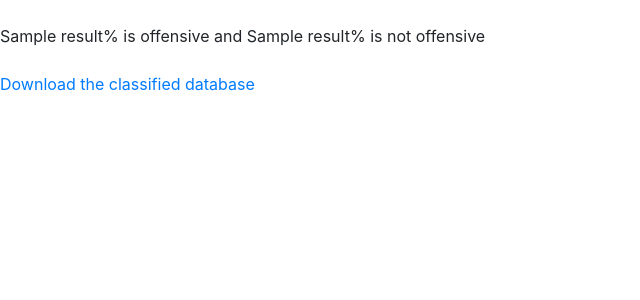
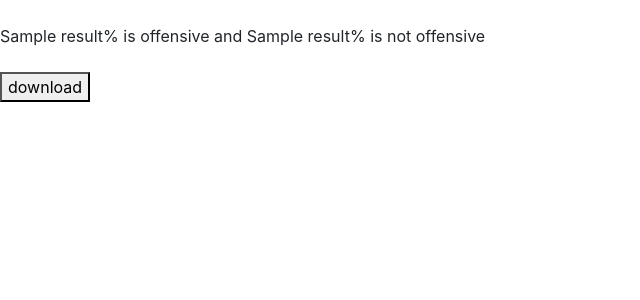
Before and after one commit to Yaserni/offlang-app, a Flask app: template templates/classifyDB.html in a window 1280 px wide. Shown: the part 56-356 px from the top of the page, without its empty margins (0-640 px from the left). Run offline with Flask 2, Linux system fonts and the light colour scheme; the template is opened without the code that fills it: most values are stand-ins (such as "Sample title", 1, 10 or a date in 2020); parts of the project's set-up code (start-up, migrations or seed data) failed here and were passed over.

Commit message:
fix some bugs

```diff
--- a/SVM_model_arabic.py
+++ b/SVM_model_arabic.py
@@ -153,7 +153,7 @@ def classify_DB(filepath):
     df = pd.DataFrame(data=[])
     df['sentence']=list
     df['off']=classifiedList
-    df.to_excel('uploads/classified.xlsx',index=False)
+    df.to_excel('uploads/class.xlsx',index=False)
     os.remove(filepath)
     return counter, db_length - counter
 
--- a/SVM_model_hebrew.py
+++ b/SVM_model_hebrew.py
@@ -3,6 +3,10 @@ import ReadSheetsFiles as rsf
 import re
 import pandas as pd
 import joblib
+
+
+
+
 # -----------------------------------  Preprocessing -------------------------------------
 
 
@@ -63,7 +67,7 @@ def classify_DB(filepath):
     df = pd.DataFrame(data=[])
     df['sentence']=list
     df['off']=classifiedList
-    df.to_excel('uploads/classified.xlsx',index=False)
+    df.to_excel(F'uploads/class.xlsx',index=False)
     os.remove(filepath)
     return counter, db_length - counter
 
--- a/app.py
+++ b/app.py
@@ -35,7 +35,7 @@ def clssifydatabase(filepath):
 @app.route("/")
 def index():
     try:
-        os.remove('uploads/classified.xlsx')
+        os.remove('uploads/class.xlsx')
     except:
         print("There are no classified File")
     return render_template('index.html')
@@ -44,7 +44,7 @@ def index():
 @app.route("/home", methods=['GET', 'POST'])
 def home():
     try:
-        os.remove('uploads/classified.xlsx')
+        os.remove('uploads/class.xlsx')
     except:
         print("There are no classified File")
     return render_template('index.html')
@@ -104,28 +104,31 @@ def classifyProfile():
 
 @ app.route('/classifyDB', methods=['POST'])
 def classifyDB():
-    target = os.path.join(APP_ROOT, 'uploads\\')
-    if not os.path.isdir(target):
+    target = os.path.join(APP_ROOT, 'uploads')
+    if not (os.path.isdir(target)):
         os.mkdir(target)
+        print("done")
     destination=''
     for file in request.files.getlist("file"):
-        print(file)
         filename = file.filename
         destination = "/".join([target, filename])
         file.save(destination)
-    print(destination)
+    print("the des" + destination)
     return clssifydatabase(destination) # run the models on the uploaded model
+
 
 
 
 @app.route('/download', methods=['GET', 'POST'])
 def download():
-    uploads = os.path.join(APP_ROOT, 'uploads/classified.xlsx')
-    return send_file(uploads, as_attachment=True)
+    print("int the download")
+    uploads = 'uploads/class.xlsx'
+    return send_file(uploads)
+
 
 if __name__ == '__main__':
     try:
-        os.remove('uploads/classified.xlsx')
+        os.remove('uploads/class.xlsx')
     except:
         print("There are no classified File")
-    app.run(debug=True)
+    app.run()
--- a/templates/classifyDB.html
+++ b/templates/classifyDB.html
@@ -4,5 +4,8 @@
 <br> {{ result[0] }}% is offensive and {{result[1]}}% is not offensive
 <br>
 <br>
-<a href="{{ url_for('download') }}">Download the classified database</a>
+<form action="{{ url_for('download') }}" method="POST">
+
+    <button type="submit">download</button>
+</form>
 <br> {% endblock %}
```
